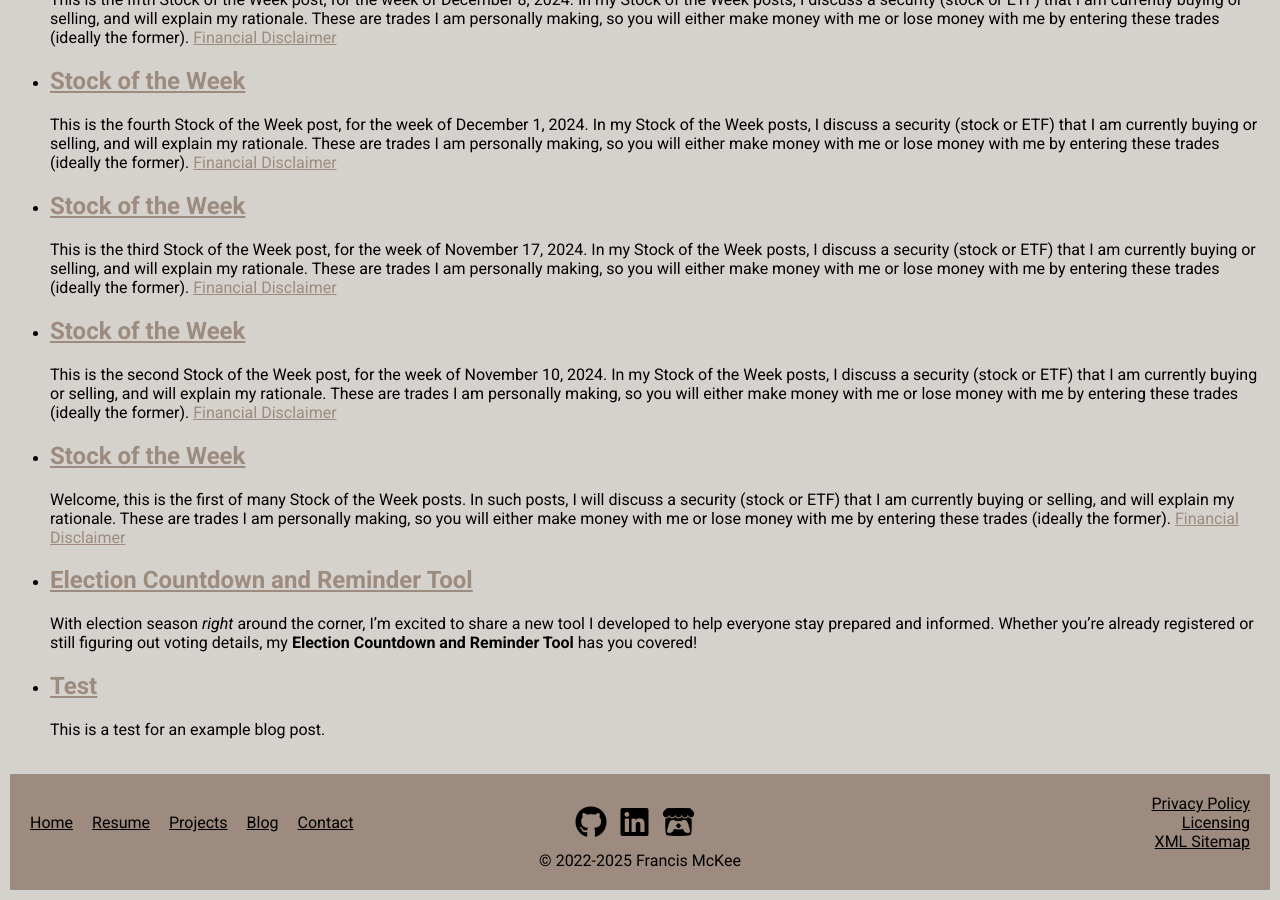
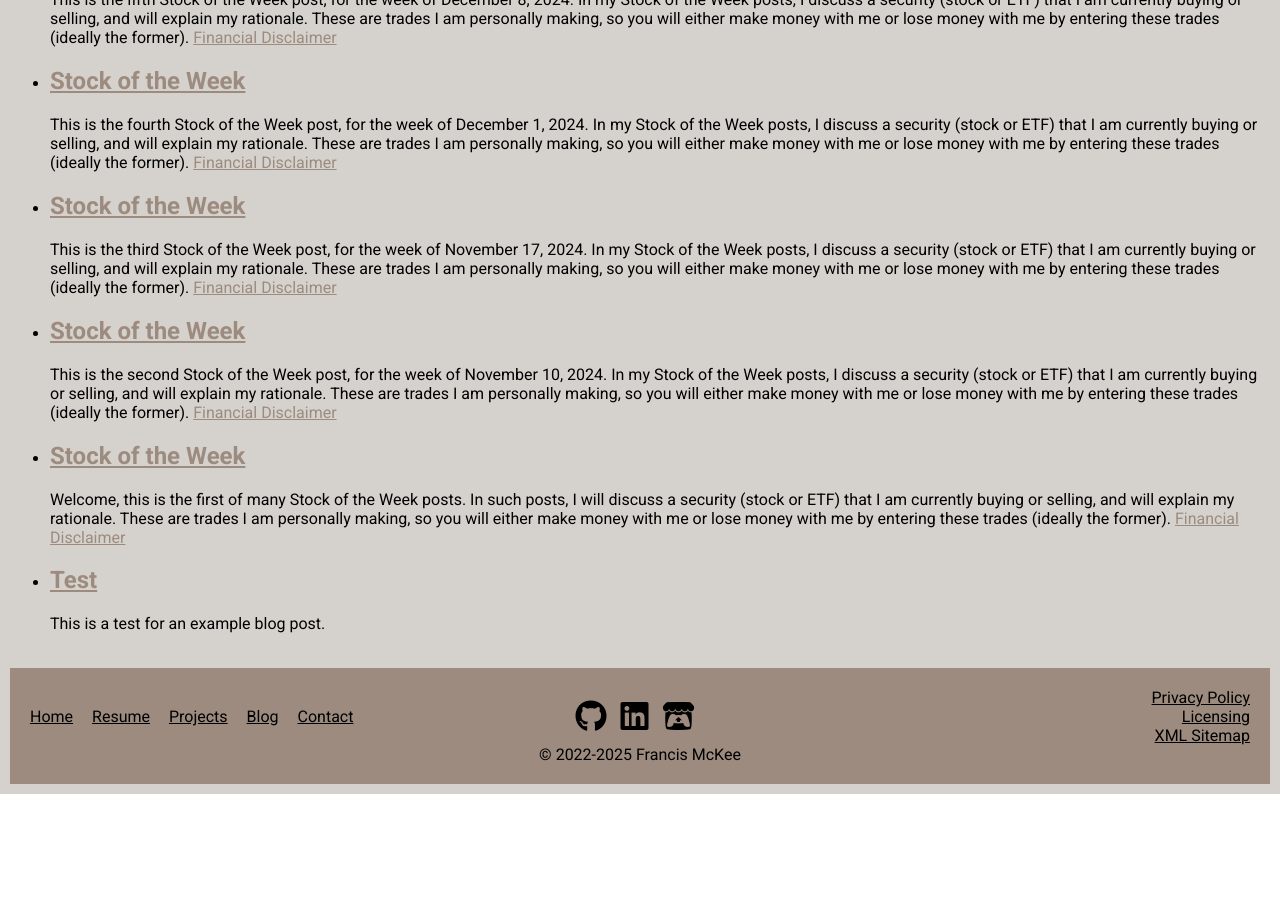
Before and after one commit to Francis-McKee/francis-mckee.github.io, a Jekyll site: the page built from blog.html, in a window 1280 px wide and 900 px high, scrolled down 582 px. Built offline with Jekyll 4.4.1, drawn with Linux system fonts in a browser that asks for light colours; nearby versions of some CDN libraries; comment, search, counter and statistics services are not loaded; after the commit the page ends 1376 px from its top, so only the background shows below that.

Commit message:
removed election countdown project

```diff
--- a/_posts/2024-11-04-election-countdown-and-reminder-tool.md
+++ /dev/null
@@ -1,21 +0,0 @@
----
-layout: post
-category: projects
-title: "Election Countdown and Reminder Tool"
-date: 2024-11-04
-comments: true
----
-
-With election season *right* around the corner, I'm excited to share a new tool I developed to help everyone stay prepared and informed. Whether you're already registered or still figuring out voting details, my **Election Countdown and Reminder Tool** has you covered!
-
-## About the Tool:
-The Election Countdown & Reminder Tool is designed to simplify the voting process. Here's how it can help:
-* **Countdown Timer:** A live countdown to Election Day, so you know exactly how much time remains.
-* **Calendar Reminders:** Choose your reminder timing (one week, one day, or on Election Day) and add it directly to your Google calendar.
-* **Voter Resources:** Quick links to check your registration status, find your polling location, request an absentee ballor, and view early voting dates.
-* **AI Political Survey:** Curious where your views align? Take my quick survey to see which party matches your opinions. *Your responses are anonymous and not saved.*
-
-[Check out the tool here!](http://fnmckee.com/election-countdown/)
-
-## Discussion:
-I wanted to create a tool for this 2024 election between Donald Trump and Kamala Harris. I originally started developing this tool in October before the election but stopped development because I didn't think it was worthy of being a **"portfolio project"**. Anyways, eventually I continued working on it and decided to post it now in November, one day before the election... not very helpful, I know. When I focus on perfection and everything looking "right" I tend to end up not creating anything. As an unfortunate example, this blog was created in 2023, and my first post is now in November 2024. Hopefully people can find some solace in my struggles, as I am sure I am not the only creative struggling with this. Luckily this project can easily be reused, having now been developed (and posted!) with enough time in advance for people to actually use it to countdown to future elections.
--- a/projects.html
+++ b/projects.html
@@ -27,18 +27,6 @@ title: Projects
     <img src="/images/icons/css.png"/>
   </p>
   <p> <time datetime="2025-01"> January 2025 </time> </p>
-</section>
-
-<section class="hidden">
-  <p> <a href="http://fnmckee.com/election-countdown/" target="_blank" rel="noopener noreferrer"> Election Countdown and Reminder Tool </a> </p>
-  <p> Election Countdown and Reminder Tool with Google Calendar integration, including links to find the user's voting location and request an absentee ballot. </p>
-  <p> <i> <b> JavaScript, HTML, CSS, Google Calendar </b> </i> </p>
-  <p>
-    <img src="/images/icons/javascript.png"/>
-    <img src="/images/icons/html.png"/>
-    <img src="/images/icons/css.png"/>
-  </p>
-  <p> <time datetime="2024-10"> October 2024 </time> </p>
 </section>
 
 <section class="hidden">
```
